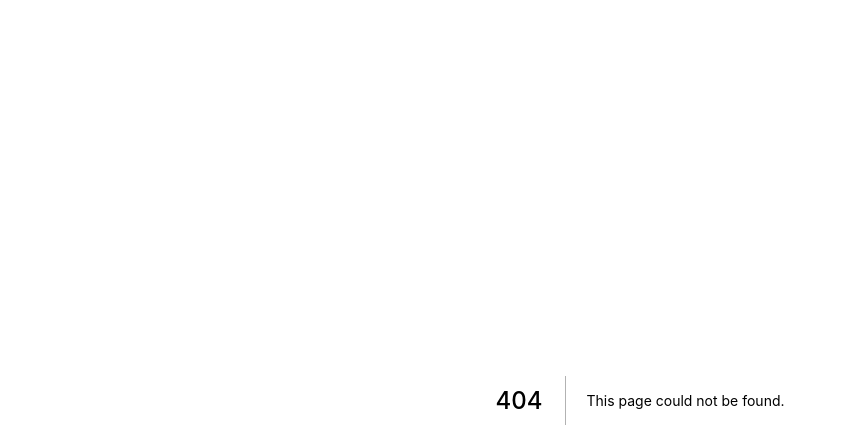
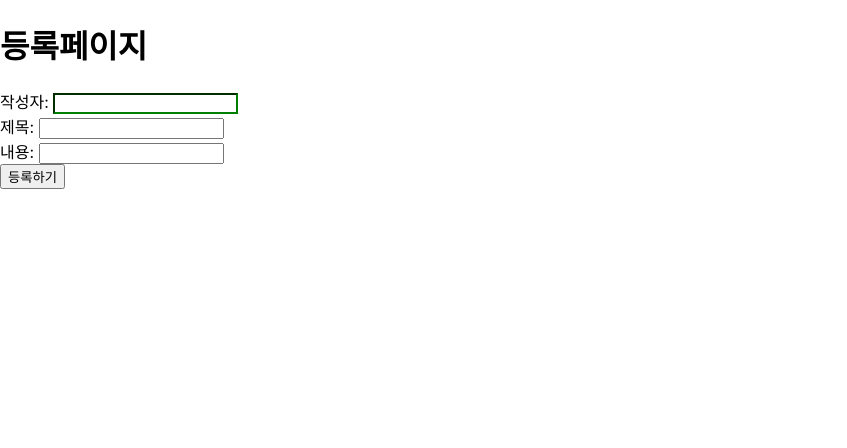
Before and after one commit to kwonkabi/codecamp-frontend-06, a Next.js app in the folder class/: page /09-01-boards/new in a window 1280 px wide. Before the commit this address had no page. Shown: the top 448 px of the page, without its empty margins (0-847 px from the left). Built offline with nearby package versions, Linux system fonts and the light colour scheme.

Commit message:
수정페이지 오류 해결

```diff
--- /dev/null
+++ b/class/pages/09-01-boards/new/index.js
@@ -0,0 +1,8 @@
+// 여기는 등록하기 페이지
+
+import BoardWrite from "../../../src/components/units/board/09-board-write/BoardWrite.container";
+
+export default function BoardNewPage(){
+
+  return <BoardWrite isEdit={false} />
+}
--- /dev/null
+++ b/class/src/components/units/board/09-board-write/BoardWrite.container.js
@@ -0,0 +1,89 @@
+// 여기는 컨테이너 컴포넌트
+
+import { useState } from 'react'
+import { useMutation } from '@apollo/client'
+
+import BoardWriteUI from "./BoardWrite.presenter"
+import { CREATE_BOARD, UPDATE_BOARD } from './BoardWrite.queries'
+import { useRouter } from 'next/router'
+
+export default function BoardWrite(props){
+  // 여기는 페이지명 중요!
+  const router = useRouter()
+  const [isActive, setIsActive] = useState(false)
+
+  const [myWriter, setMyWriter] = useState("")
+  const [myTitle, setMyTitle] = useState("")
+  const [myContents, setMyContents] = useState("")
+
+  const [data, setData] = useState("")
+  const [callApi] = useMutation(CREATE_BOARD)
+  const [updateBoard] = useMutation(UPDATE_BOARD)
+
+  // 변경된 부분만 뮤테이션으로 보내주기
+  const onClickUpdate = async () => {
+
+    const myVariables = { number: Number(router.query.mynumber)}
+
+    // 한 줄 실행일 경우 중괄호 생략 가능
+    if (myWriter !== "") myVariables.writer = myWriter
+    if (myTitle !== "") myVariables.title = myTitle
+    if (myContents !== "") myVariables.contents = myContents
+
+
+    const result = await updateBoard({
+      variables: myVariables
+    })
+    router.push(`/09-01-boards/${router.query.mynumber}`)
+    alert('게시글 수정에 성공하였습니다!')
+  }
+
+  const callGraphqlApi = async () => {
+    const result = await callApi({
+      variables: { writer: myWriter, title: myTitle, contents: myContents }
+    })
+    router.push(`/09-01-boards/${result.data.createBoard.number}`)
+    alert('게시글 등록에 성공하였습니다!')
+  }
+
+  const onChangeWriter = (event) => {
+    setMyWriter(event.target.value)
+    if (event.target.value !== "" && myTitle !== "" && myContents !==""){
+      setIsActive(true)
+    } else {
+      setIsActive(false)
+    }
+  }
+
+  const onChangeTitle = (event) => {
+    setMyTitle(event.target.value)
+    if (myWriter !== "" && event.target.value !== "" && myContents !==""){
+      setIsActive(true)
+    } else {
+      setIsActive(false)
+    }
+  }
+
+  const onChangeContents = (event) => {
+    setMyContents(event.target.value)
+    if (myWriter !== "" && myTitle !== "" && event.target.value !==""){
+      setIsActive(true)
+    } else {
+      setIsActive(false)
+    }
+    // 순서 없이 작성할 수 있기 때문에 모두 작성해 주어야 함.
+  }
+
+  return (
+    <BoardWriteUI
+    onChangeWriter={onChangeWriter}
+    onChangeTitle={onChangeTitle}
+    onChangeContents={onChangeContents}
+    onClickUpdate={onClickUpdate}
+    callGraphqlApi={callGraphqlApi}
+    isActive={isActive}
+    isEdit={props.isEdit}
+    data={props.data}
+    />
+  )
+}
--- /dev/null
+++ b/class/src/components/units/board/09-board-write/BoardWrite.presenter.js
@@ -0,0 +1,24 @@
+// 여기는 프레젠터 컴포넌트
+
+// import { SubmitButton, WriterInput } from './BoardWrite.style'
+import * as S from './BoardWrite.style'
+
+
+export default function BoardWriteUI(props){
+  // 여기는 페이지명 중요!
+
+
+
+  return (
+    <div>
+      {/*<div>{data}</div>*/}
+      <h1>{props.isEdit ? "수정" : "등록"}페이지</h1>
+      작성자: <S.WriterInput type="text" onChange={props.onChangeWriter} defaultValue={props.data?.fetchBoard.writer} /><br />
+      제목: <input type="text" onChange={props.onChangeTitle} defaultValue={props.data?.fetchBoard.title} /><br />
+      내용: <input type="text" onChange={props.onChangeContents} defaultValue={props.data?.fetchBoard.contents} /><br />
+      <S.SubmitButton onClick={props.isEdit ? props.onClickUpdate : props.callGraphqlApi} isActive={props.isActive}>
+        {props.isEdit ? "수정" : "등록"}하기
+      </S.SubmitButton>
+    </div>
+  )
+}
--- /dev/null
+++ b/class/src/components/units/board/09-board-write/BoardWrite.queries.js
@@ -0,0 +1,24 @@
+import { gql } from '@apollo/client'
+
+
+export const CREATE_BOARD = gql`
+  mutation createBoard($writer: String, $title: String, $contents: String) {
+    # 묶음배송 할 때는 mutation 이름 지어줘야 하기 때문에 위아래 두번 쓰는 것
+    createBoard(writer: $writer, title: $title, contents: $contents){
+      _id
+      number
+      message
+    }
+  }
+`
+
+export const UPDATE_BOARD = gql`
+  mutation updateBoard($number: Int, $writer: String, $title: String, $contents: String) {
+    # 묶음배송 할 때는 mutation 이름 지어줘야 하기 때문에 위아래 두번 쓰는 것
+    updateBoard(number:$number, writer: $writer, title: $title, contents: $contents){
+      _id
+      number
+      message
+    }
+  }
+`
--- /dev/null
+++ b/class/src/components/units/board/09-board-write/BoardWrite.style.js
@@ -0,0 +1,11 @@
+import styled from '@emotion/styled'
+
+
+export const SubmitButton = styled.button`
+  // background-color: skyblue;
+  background-color: ${(props)=>props.isActive ? "yellow" : "none"}
+`
+
+export const WriterInput = styled.input`
+  border-color: green;
+`
```
Also changed, not shown: class/pages/09-01-boards/[mynumber]/edit/index.js (added, +30 -0 lines), class/pages/09-01-boards/[mynumber]/index.js (added, +42 -0 lines).
